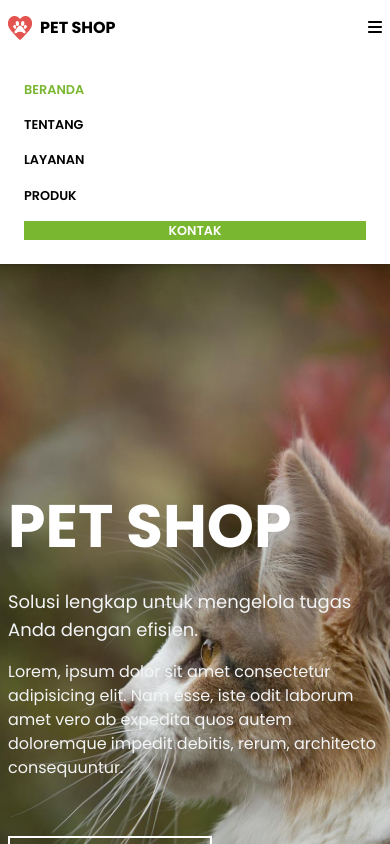
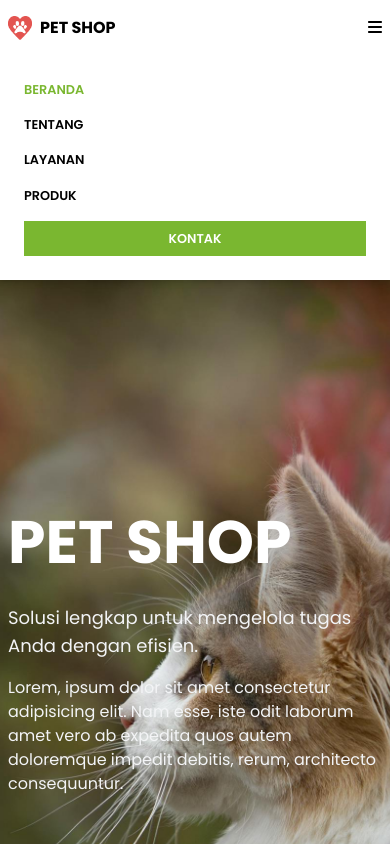
Before and after one commit to nandhastr/website-petshop, a React (Vite) app: page / in a window 390 px wide. Both pictures are taken after a click on the button 375 px from the left and 28 px from the top of the page. Shown: the top 844 px of the page. Built offline with nearby package versions, Linux system fonts and the light colour scheme.

Commit message:
fix grid on footer section

```diff
--- a/src/components/layouts/Footer/index.jsx
+++ b/src/components/layouts/Footer/index.jsx
@@ -55,9 +55,9 @@ const Footer = () => {
                     </div>
                     <div className="flex flex-col gap-4">
                         <Title title="" subtitle=" Ikuti Kami" className={"font-bold text-md md:text-xl"} />
-                        <form action="" className=" flex group">
+                        <form action="" className=" flex gap-2 md:gap-2 lg:gap-4  group">
                             <input type="email" placeholder="Email" className="border border-[#7AB730] py-1 px-2 w-[100%] " />
-                            <button className="bg-[#7AB730] py-1 px-2 text-white border border-l-0 group-hover:border-l-0 group-hover:border-[#7AB730] group hover:bg-transparent group-hover:text-[#7AB730]  transition-all duration-500 ease-in-out">Subscribe</button>
+                            <button className="bg-[#7AB730] py-1 px-2 text-white border  border-[#7AB730] group-hover:border-[#7AB730] group hover:bg-transparent group-hover:text-[#7AB730]  transition-all duration-500 ease-in-out">Subscribe</button>
                         </form>
                         <h2>Ikuti Kami di:</h2>
                         <div className="grid grid-cols-2 sm:grid-cols-3 md:grid-cols-4 lg:grid-cols-4 justify-start items-center gap-4">
--- a/src/components/layouts/Navbar/Navbar-Sticky/NavbarSticky.jsx
+++ b/src/components/layouts/Navbar/Navbar-Sticky/NavbarSticky.jsx
@@ -94,7 +94,7 @@ const NavbarSticky = () => {
                             {item.name}
                         </Link>
                     ))}
-                    <Link to="/kontak" className={`text-center text-[0.8rem] sm:text-sm md:text-lg  font-semibold hover:cursor-pointer hover:text-[#7AB730] transition-all duration-500 ease-in-out uppercase ${currentUrl === "/kontak" ? "text-[#7AB730] border" : "text-white bg-[#7AB730]"}`}>
+                    <Link to="/kontak" className={`text-center py-2 text-[0.8rem] sm:text-sm md:text-lg  font-semibold hover:cursor-pointer hover:text-[#7AB730] transition-all duration-500 ease-in-out uppercase ${currentUrl === "/kontak" ? "text-[#7AB730] border" : "text-white bg-[#7AB730]"}`}>
                         Kontak
                     </Link>
                 </div>
```
